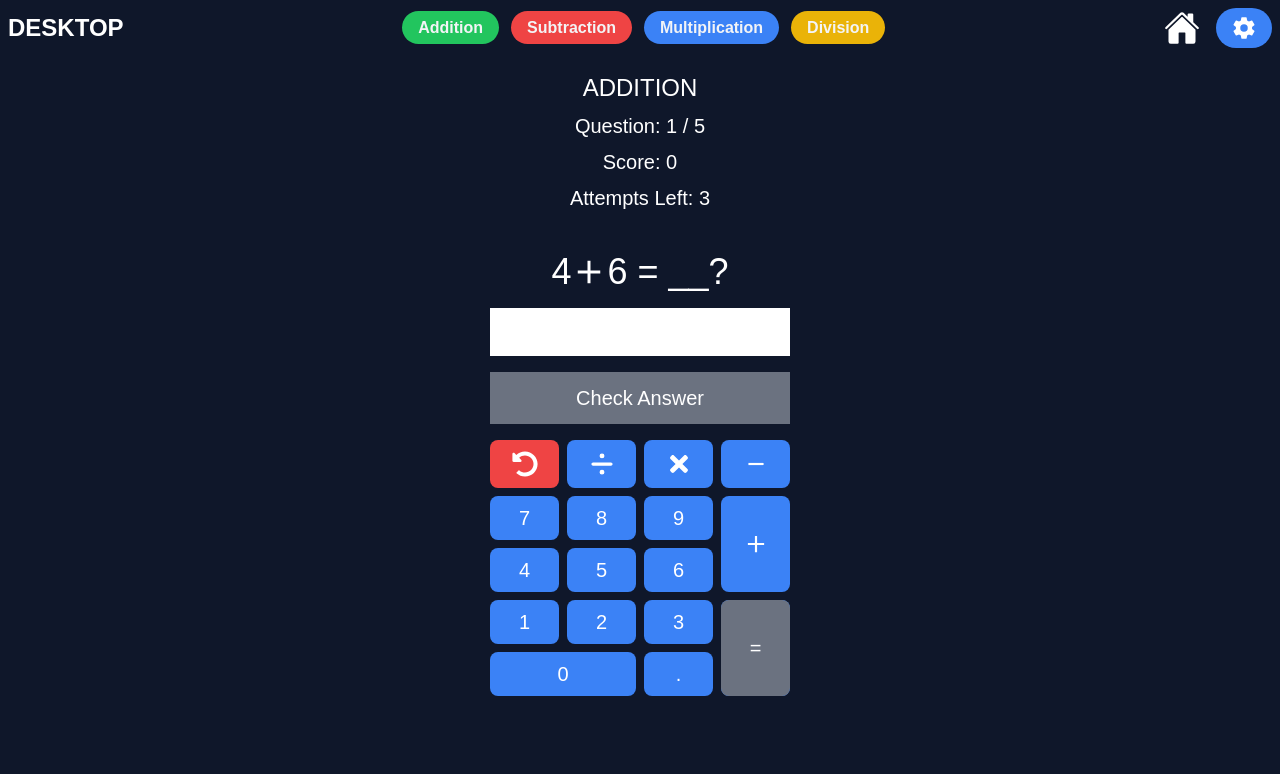
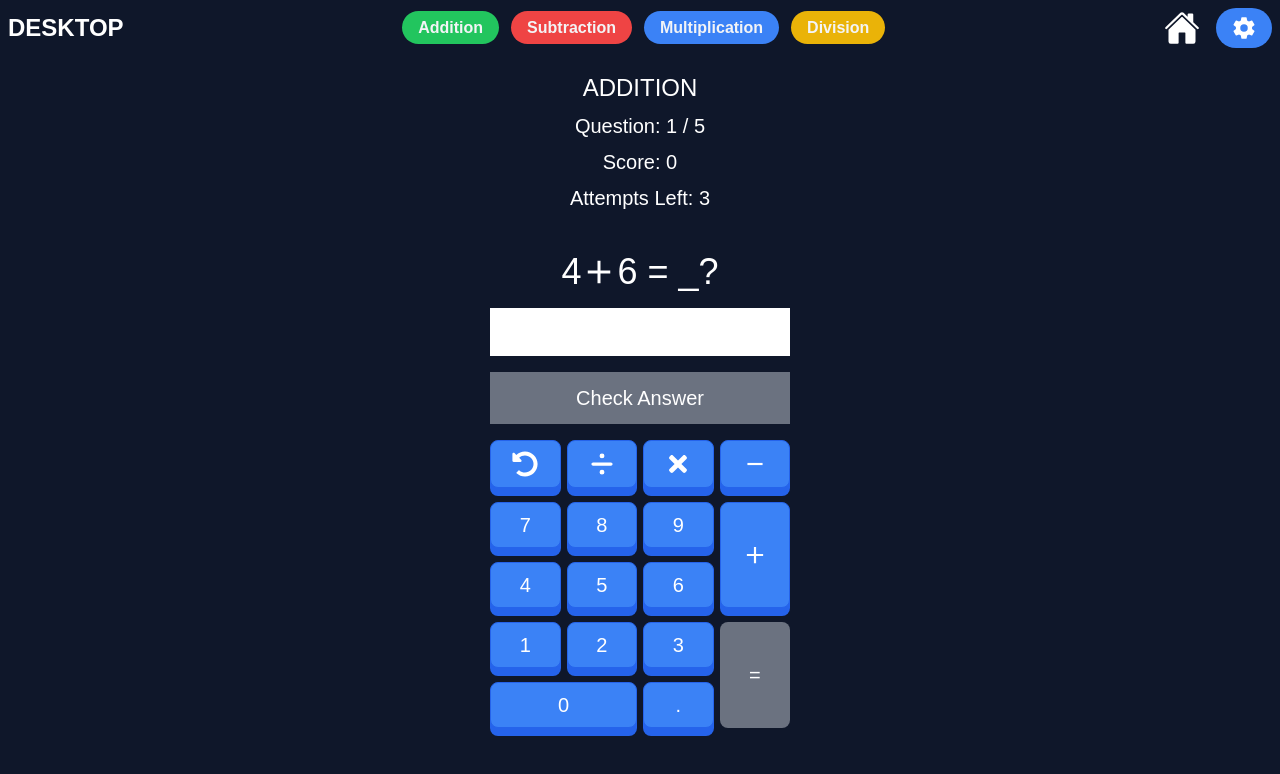
Before and after one commit to bartswierz/learning-game, a React (Vite) app: page /addition in a window 1280 px wide. Shown: the top 774 px of the page. Built offline with nearby package versions, Linux system fonts and the light colour scheme; a web font is replaced by a local one.

Commit message:
updated numberpad button style for a 3d animation

```diff
--- a/src/components/ui/Problems/NumberPad.tsx
+++ b/src/components/ui/Problems/NumberPad.tsx
@@ -5,11 +5,11 @@ import { FaDivide } from "react-icons/fa6";
 import { RiSubtractFill } from "react-icons/ri";
 import { IoMdAdd } from "react-icons/io";
 import useSettingsStore from "@/store/store";
-import CheckAnswer from "./CheckAnswerBtn";
+import CheckAnswerBtn from "./CheckAnswerBtn";
 // import { useState } from "react";
 
 const buttonInfoList: ButtonInfo[] = [
-  { value: "undo", reactIcon: <FaUndoAlt size={26} />, className: "bg-red-500 hover:bg-red-600" },
+  { value: "undo", reactIcon: <FaUndoAlt size={26} />, className: "bg-red-500x hover:bg-red-600x" },
   { value: "divide", reactIcon: <FaDivide size={26} />, className: "h-[48px]" },
   { value: "multiply", reactIcon: <FaTimes size={26} />, className: "h-[48px]" },
   { value: "subtract", reactIcon: <RiSubtractFill size={26} />, className: "h-[48px]" },
@@ -80,34 +80,66 @@ const NumberPad = ({ operationType }: NumberPadProps) => {
     } else return;
   };
 
-  // TODO - FIX CONDITIONAL LOGIC FOR THE CHECK ANSWER BUTTON ONCE THE REMAINING CHILDREN COMPONENTS IN THE PROBLEMS COMPONENT ARE REFACTORED
+  interface NumberBtnProps {
+    value: string;
+    reactIcon: JSX.Element | undefined;
+  }
+
+  // TODO - add integration test for this refactor
+  const NumberBtn = ({ value, reactIcon }: NumberBtnProps) => {
+    const buttonContent = reactIcon ? reactIcon : value;
+    const ariaLabel = `button-${value}`;
+
+    return (
+      <>
+        <button
+          className={`relative flex items-center justify-center w-full h-full transition-all duration-[5000ms] ease-in-out`}
+          onClick={() => handleClick(value)}
+          aria-label={ariaLabel}
+        >
+          {/* BACKGROUND*/}
+          <div className="absolute inset-x-0 h-full -bottom-2 bg-blue-600 rounded-lg"></div>
+
+          {/* TEXT CONTAINER */}
+          <div className="relative flex items-center justify-center w-full h-full bg-blue-500 border border-blue-600 rounded-lg py-2 transition transform duration-600 active:translate-y-2">
+            {buttonContent}
+          </div>
+        </button>
+      </>
+    );
+  };
+
   return (
     <div className="flex justify-center text-xl">
-      <ul className="grid grid-cols-4 max-w-[90vw] gap-2 w-[300px]">
-        {buttonInfoList.map((item) => (
+      <ul className="grid grid-cols-4 max-w-[90vw] focus:h-[50%] gap-[6px] gap-x-[6px]x gap-y-[14px] w-[300px]">
+        {buttonInfoList.map(({ value, reactIcon, className }) => (
           <li
-            key={item.value}
+            key={value}
             // IF 'ROWSPAN' OR 'COLSPAN' EXIST, APPLY TO THE LIST ELEMENT
-            className={`bg-blue-500 hover:bg-blue-600 rounded-lg transition-all duration-300 ease-in-out ${item.className}`}
+            // className={`bg-blue-500 hover:bg-blue-600 rounded-lg transition-all duration-300 ease-in-out ${className}`}
+            // className={` ${className}`}
+            //className adds row-span or col-span
+            className={` ${className}`}
           >
             {/* IF BUTTON VALUE IS ""=" => REPLACE IT WITH OUR CHECKANSWER COMPONENT */}
-            {item.value === "=" ? (
-              <CheckAnswer
+            {value === "=" ? (
+              <CheckAnswerBtn
                 disabled={isDisabled}
                 userInput={userInput}
                 operationType={operationType}
                 text="="
-                className="w-full h-full rounded-lg hover:bg-blue-600 disabled:hover:bg-gray-500 transition-all duration-300 ease-in-out"
+                // className={`w-full h-full rounded-lg hover:bg-blue-600 disabled:hover:bg-gray-500 transition-all duration-300 ease-in-out ${className}`}
+                className={`w-full h-full rounded-lg hover:bg-blue-600 disabled:hover:bg-gray-500 transition-all duration-300 ease-in-out ${className}`}
               />
             ) : (
-              <button
-                className="flex items-center justify-center w-full h-full p-2"
-                onClick={() => handleClick(item.value)}
-                aria-label={`button-${item.value}`}
-              >
-                {/* DISPLAY CUSTOM ICON IF IT EXISTS, ELSE VALUE */}
-                {item.reactIcon ? item.reactIcon : item.value}
-              </button>
+              // <button
+              //   className="flex items-center justify-center w-full h-full p-2"
+              //   onClick={() => handleClick(value)}
+              //   aria-label={`button-${value}`}
+              // >
+              //   {reactIcon ? reactIcon : value}
+              // </button>
+              <NumberBtn value={value} reactIcon={reactIcon} />
             )}
           </li>
         ))}
--- a/src/components/ui/Problems/Question.tsx
+++ b/src/components/ui/Problems/Question.tsx
@@ -36,7 +36,7 @@ const Question = ({ operationType, numberOne, numberTwo }: QuestionProps) => {
 
   return (
     <span className="flex justify-center items-center text-4xl">
-      {numberOne} {operationIcon} {numberTwo} = __?
+      {numberOne} {operationIcon} {numberTwo} = _?
     </span>
   );
 };
```
Also changed, not shown: 1 other file (tests, documents, lock files or other folders).
